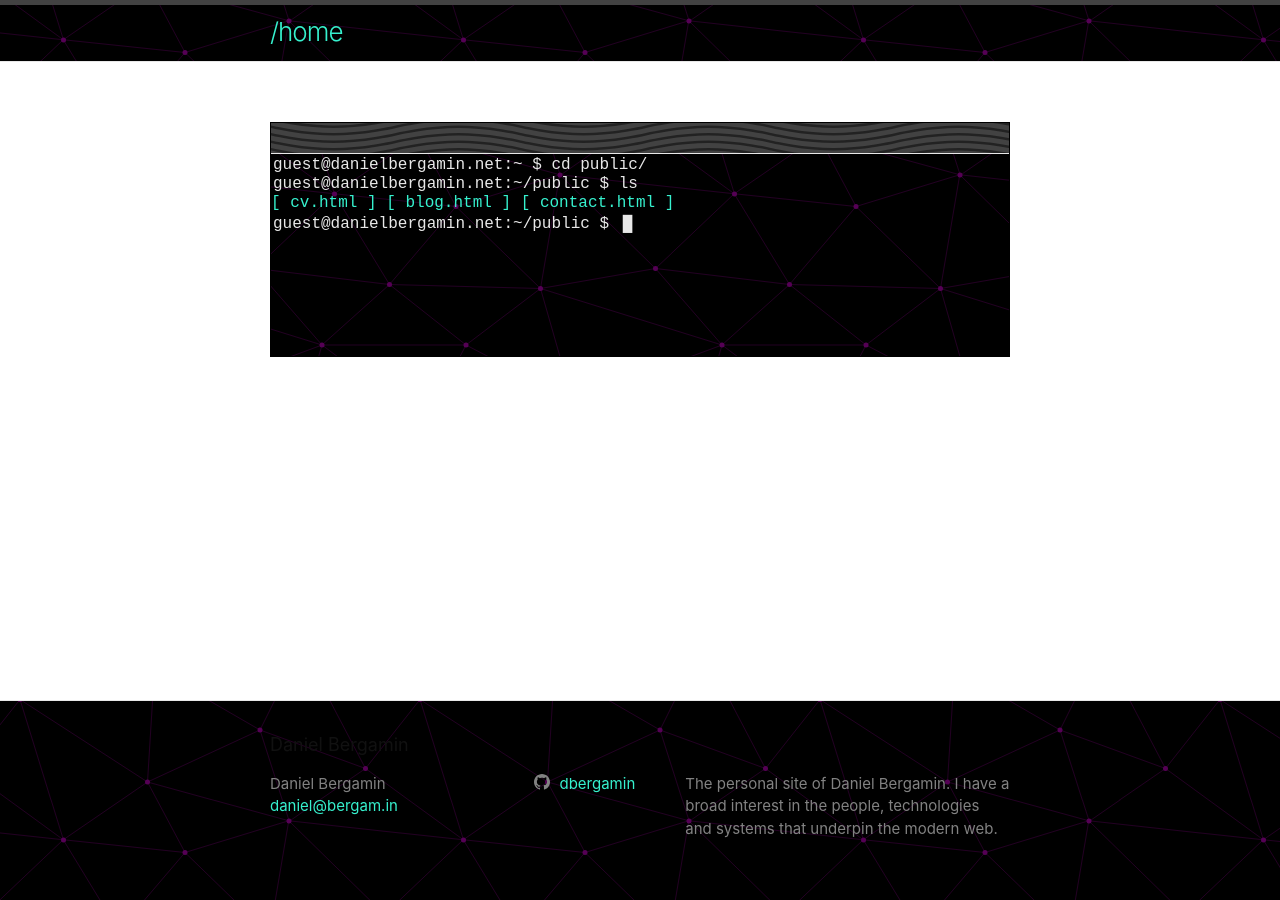
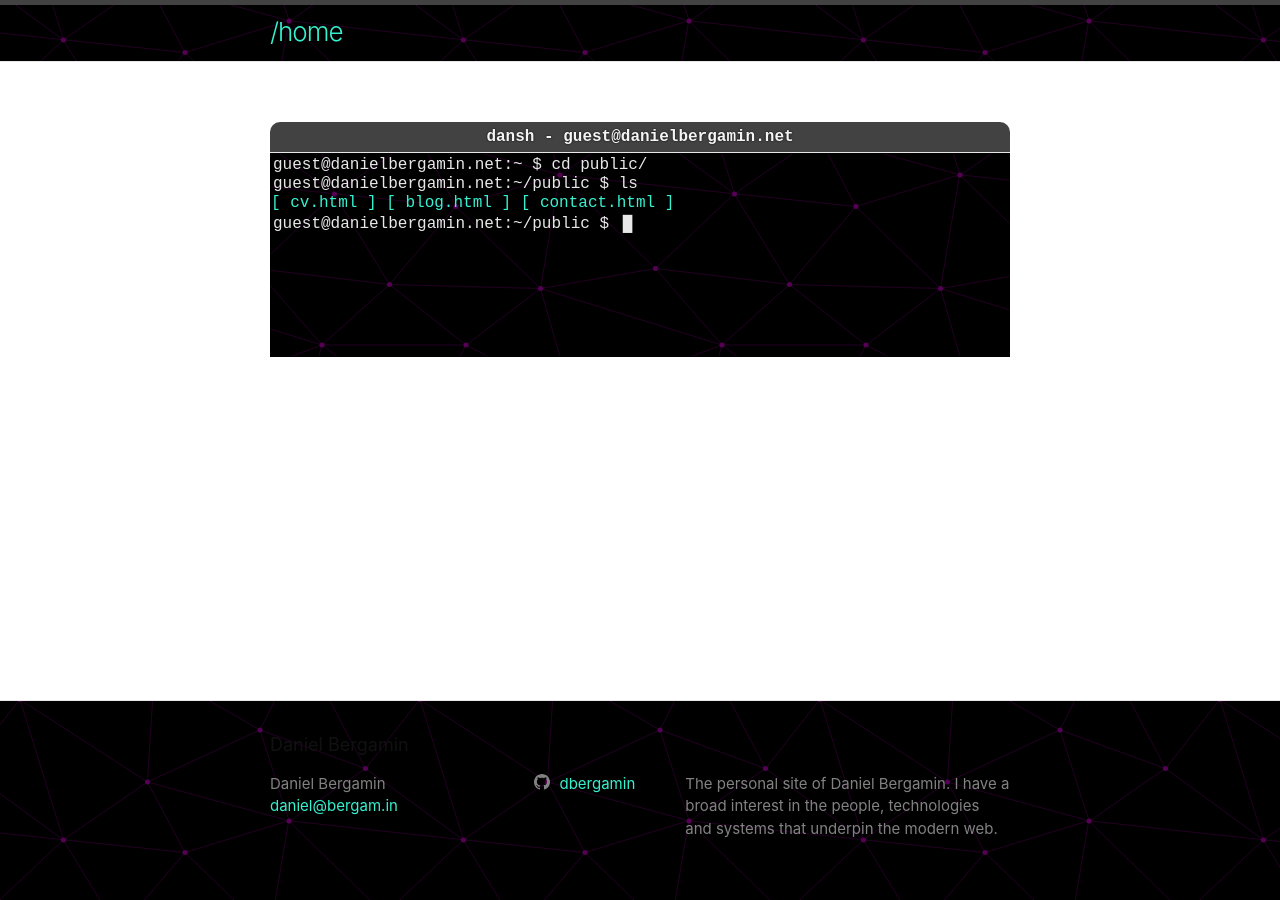
Before and after one commit to dbergamin/dbergamin-personal-site, a Jekyll site: the page built from site/index.markdown, in a window 1280 px wide. Built offline with Jekyll 4.4.1, drawn with Linux system fonts in a browser that asks for light colours.

Commit message:
Polishing appearance of the terminal - cleaning up edges and improving colours

```diff
--- a/site/_includes/terminal.html
+++ b/site/_includes/terminal.html
@@ -1,6 +1,6 @@
-<div id="terminal-container" width=720px>
+<div id="terminal-container">
   <div id="terminal-header">
-
+     <span id="terminal-title">dansh - guest@danielbergamin.net</span>
   </div>
   <div id="terminal-body">
     <div id="terminal-line">
@@ -33,10 +33,12 @@
   resizeInput.call(consoleInput);
 
   function resizeInput() {
+    // Throw an error if too much text gets dumped in
+    if (this.getBoundingClientRect().width >= this.parentElement.getBoundingClientRect().width) {
+      leaveMeAlone();
+      this.value = "";
+    }
     this.style.width = this.value.length + "ch";
-    if (this.getBoundingClientRect().width >= this.parentElement.getBoundingClientRect().width) {
-      alert("Please don't try to break my fragile imitation of a shell, no bug bounties to be found here.");
-    }
   }
 
   // Make the entire line focus the input as it will start at zero length
--- a/site/_sass/custom/_terminal.scss
+++ b/site/_sass/custom/_terminal.scss
@@ -1,6 +1,11 @@
+// Colours
 $terminal-background: #000000;
 
+// Sizes
+$terminal-header-height: 30px;
+
 #terminal-body {
+  border: 1px solid #000000;
   padding-top: 2px;
   background-color: $terminal-background;
   background-image: $background-nodes-image;
@@ -8,24 +13,31 @@ $terminal-background: #000000;
 }
 
 #terminal-container {
-  border: 1px solid #000000;
-  background-color: #eef;
   margin-bottom: $spacing-unit;
   margin-top: $spacing-unit;
   font-family: "Ubuntu Mono", monospace;
 }
 
 #terminal-header {
+  border-top-left-radius: 10px;
+  border-top-right-radius: 10px;
   background-color: $grey-color-dark;
-  background-image: $background-wavy-image;
   border-bottom: 1px solid $grey-color-light;
-  height: 30px;
+  color: whitesmoke;
+  font-weight: bold;
+  height: $terminal-header-height;
+  text-align: center;
+}
+
+#terminal-title {
+  line-height: $terminal-header-height;
+  text-shadow: 0px 0px 2px black;
+  vertical-align: middle;
 }
 
 #terminal-line {
   color: $grey-color-light;
   line-height: 1.2;
-  width: 100%
 }
 
 .terminal-prompt {
```
Also changed, not shown: other parts of site/_includes/terminal.html (+6 -0 lines), site/_sass/custom/_background.scss (+6 -5 lines).
